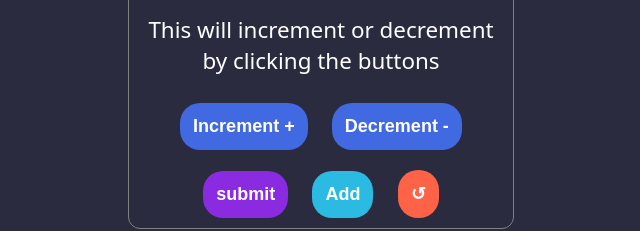
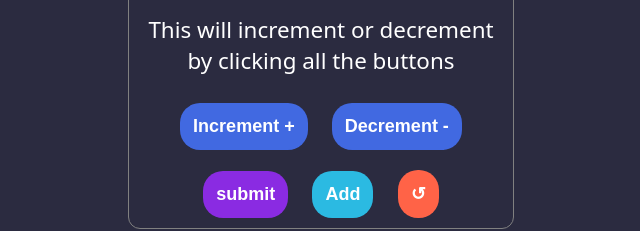
Before and after one commit to Sandhyakolikonda/counter, a plain HTML site: page index.html in a window 1280 px wide. Shown: the part 401-632 px from the top of the page, 319-959 px from the left. Drawn offline with Linux system fonts and the light colour scheme.

Commit message:
Update index.html

```diff
--- a/index.html
+++ b/index.html
@@ -12,7 +12,7 @@
         <h2 id="sum">The total sum is: - </h2>
         <h1 id="store" style="word-wrap: break-word;">-</h1>
         <h1 class="num" id="num">0</h1>
-        <p class="des">This will increment or decrement by clicking the buttons</p>
+        <p class="des">This will increment or decrement by clicking all the buttons</p>
         <button class="btn" id="btn" onclick="increment()" >Increment + </button>
         <button class="btn" id="btn" onclick="decrement()" >Decrement -</button>
         <button class="btn" style="background-color: blueviolet;" onclick="submit()">submit</button>
```
